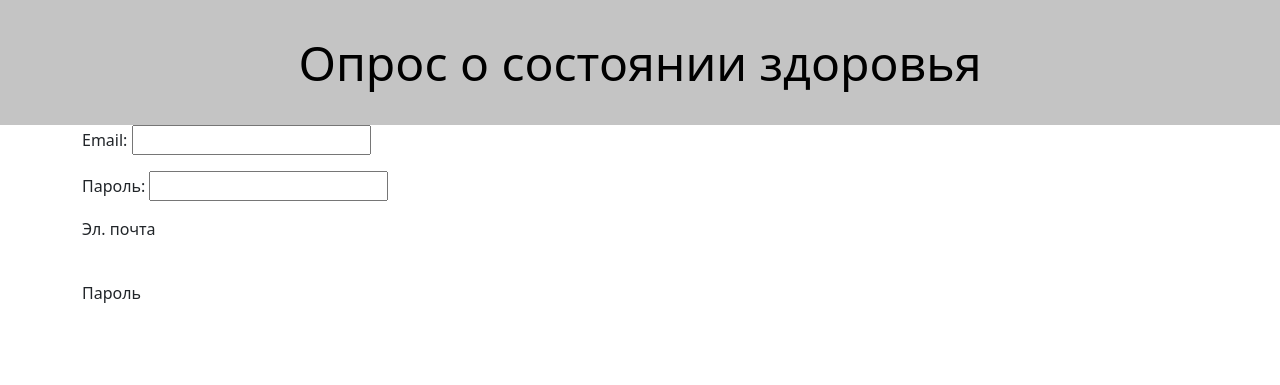
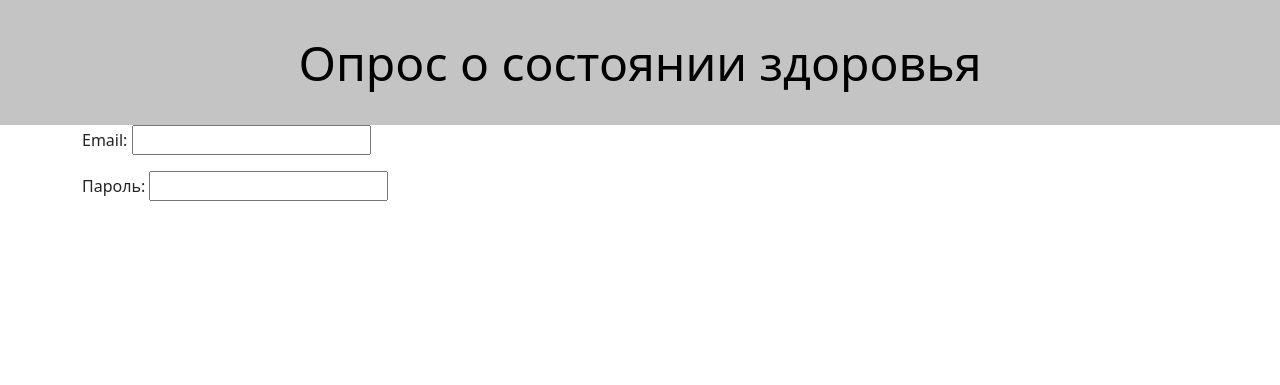
Before and after one commit to JoelWillLiveForever/Medical_Survey, a Django app: template Main_App/templates/enterLC.html in a window 1280 px wide. Shown: the top 385 px of the page. Run offline with Django 4.2, Linux system fonts and the light colour scheme; the template is opened without the code that fills it: values that come from a table or form of the project are taken from there, others are empty; some libraries are stand-ins or nearby versions.

Commit message:
Deleted some stuff

```diff
--- a/Main_App/templates/enterLC.html
+++ b/Main_App/templates/enterLC.html
@@ -6,21 +6,5 @@
 {% block content %}
 <div class="container body-form">
     {{ login_form.as_p }}
-    <div class="row email">
-        <div class="col-md-12">
-            <p>Эл. почта</p>
-            <label>
-
-            </label>
-        </div>
-    </div>
-    <div class="row password">
-        <div class="col-md-12">
-            <p>Пароль</p>
-            <label>
-
-            </label>
-        </div>
-    </div>
 </div>
 {% endblock %}
```
